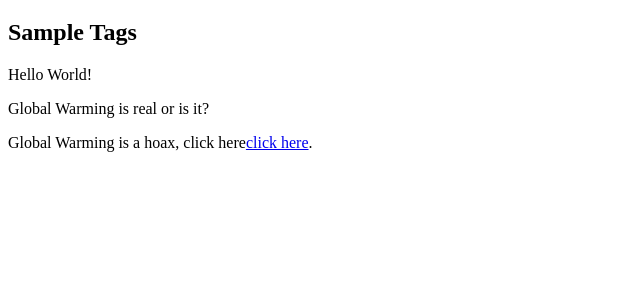
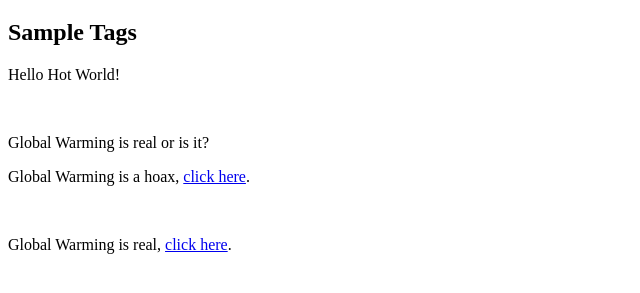
Before and after one commit to vovachkin/Global, a plain HTML site: page index.html in a window 1280 px wide. Shown: the part 119-412 px from the top of the page, without its empty margins (0-640 px from the left). Drawn offline with Linux system fonts and the light colour scheme.

Commit message:
Update index.html

```diff
--- a/index.html
+++ b/index.html
@@ -18,8 +18,10 @@
 
     <section>
         <h2>Sample Tags</h2>
-    <p>Hello World!</p>
+    <p>Hello Hot World!</p>
+        <img src="    ">
     <p>Global Warming is real or is it?</p>
-    <p>Global Warming is a hoax, click here<a href="https://en.wikipedia.org/wiki/Global_warming_conspiracy_theory" title="Conspiracy theory" target="_blank">click here</a>.</p>
-
+    <p>Global Warming is a hoax, <a href="https://en.wikipedia.org/wiki/Global_warming_conspiracy_theory" title="Conspiracy theory" target="_blank">click here</a>.</p>
+    <br>
+    <p>Global Warming is real, <a href="https://en.wikipedia.org/wiki/Global_warming" title="It's real" target="_blank">click here</a>.</p>
 </html>
```
